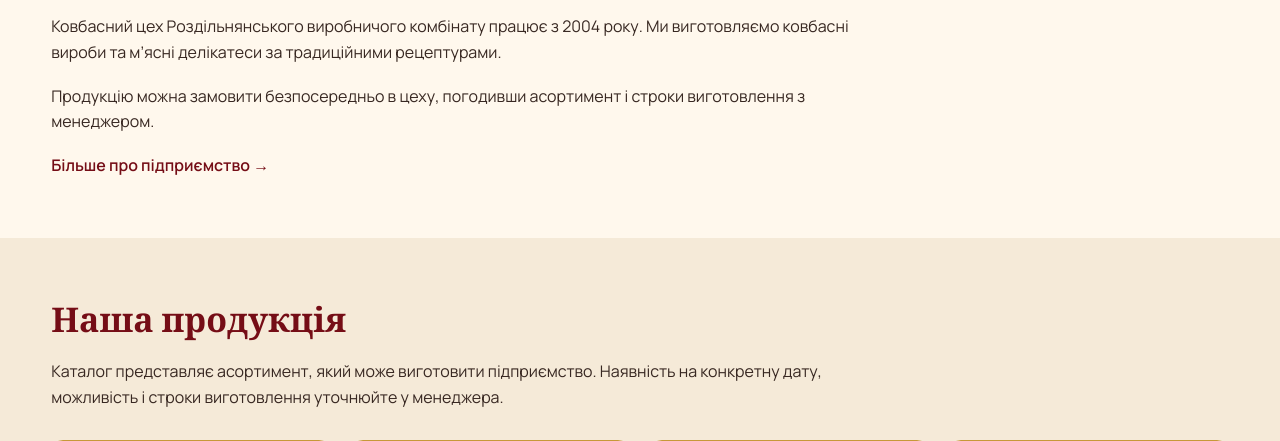
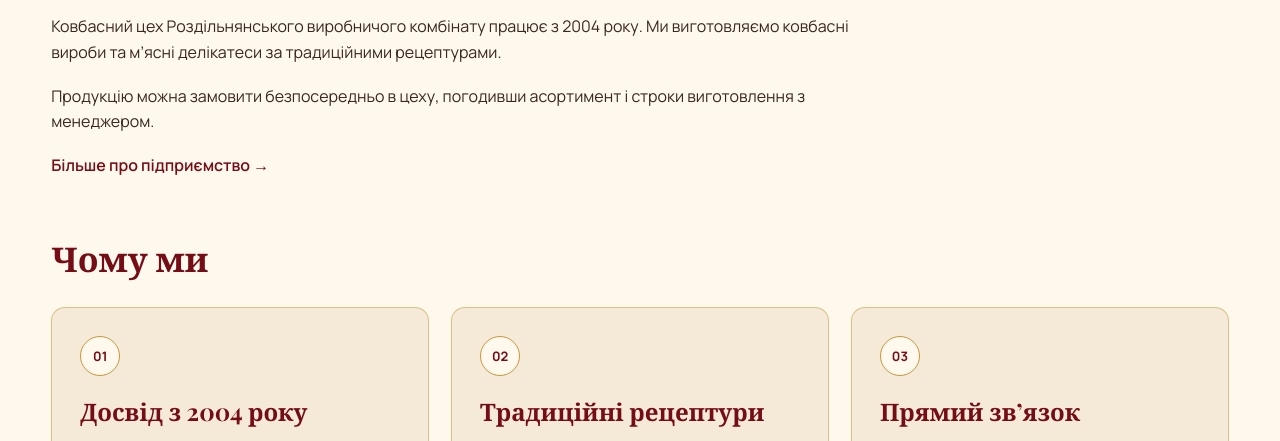
Before and after one commit to RadmilaVodopianova/RKC_final_project, a Django app: page / in a window 1280 px wide. Shown: the part 826-1267 px from the top of the page. Run offline with Django 5.2, Linux system fonts and the light colour scheme; data comes from the database, SQL or seed files in the repository; grey boxes are pictures that could not be loaded.

Commit message:
Add homepage benefits section

```diff
--- a/static/css/style.css
+++ b/static/css/style.css
@@ -1700,3 +1700,63 @@ p {
         flex-basis: 100%;
     }
 }
+
+/* Переваги підприємства на головній */
+
+.benefits-section {
+    padding-top: 0;
+}
+
+.benefits-grid {
+    display: grid;
+    grid-template-columns: repeat(3, minmax(0, 1fr));
+    gap: 22px;
+    margin-top: 28px;
+}
+
+.benefit-card {
+    min-width: 0;
+    padding: 28px;
+    background: var(--light);
+    border: 1px solid rgba(199, 152, 56, 0.5);
+    border-radius: 14px;
+}
+
+.benefit-number {
+    display: inline-flex;
+    align-items: center;
+    justify-content: center;
+    width: 40px;
+    height: 40px;
+    color: var(--burgundy);
+    background: var(--cream);
+    border: 1px solid var(--gold);
+    border-radius: 50%;
+    font-size: 13px;
+    font-weight: 700;
+}
+
+.benefit-card h3 {
+    margin: 20px 0 12px;
+    color: var(--burgundy);
+    font-size: 24px;
+    line-height: 1.3;
+    overflow-wrap: anywhere;
+}
+
+.benefit-card p {
+    margin: 0;
+    font-size: 15px;
+    line-height: 1.8;
+}
+
+@media (max-width: 800px) {
+    .benefits-grid {
+        grid-template-columns: 1fr;
+        gap: 16px;
+    }
+
+    .benefit-card {
+        padding: 24px;
+    }
+}
--- a/templates/base.html
+++ b/templates/base.html
@@ -20,7 +20,7 @@
 
     <link
         rel="stylesheet"
-        href="{% static 'css/style.css' %}?v=13"
+        href="{% static 'css/style.css' %}?v=15"
     >
 </head>
 
--- a/templates/home.html
+++ b/templates/home.html
@@ -59,6 +59,41 @@
         </p>
 
         <a class="text-link" href="{% url 'about' %}">Більше про підприємство →</a>
+    </div>
+</section>
+
+<section class="section benefits-section" aria-labelledby="benefits-title">
+    <div class="container">
+        <h2 id="benefits-title">Чому ми</h2>
+
+        <div class="benefits-grid">
+            <article class="benefit-card">
+                <span class="benefit-number" aria-hidden="true">01</span>
+                <h3>Досвід з 2004 року</h3>
+                <p>
+                    Працюємо в Роздільній та виготовляємо ковбасні вироби
+                    й м’ясні делікатеси з 2004 року.
+                </p>
+            </article>
+
+            <article class="benefit-card">
+                <span class="benefit-number" aria-hidden="true">02</span>
+                <h3>Традиційні рецептури</h3>
+                <p>
+                    Пропонуємо ковбасні вироби та м’ясні делікатеси
+                    за традиційними рецептурами.
+                </p>
+            </article>
+
+            <article class="benefit-card">
+                <span class="benefit-number" aria-hidden="true">03</span>
+                <h3>Прямий зв’язок</h3>
+                <p>
+                    Наявність продукції, строки виготовлення
+                    та умови отримання погоджуємо з менеджером.
+                </p>
+            </article>
+        </div>
     </div>
 </section>
 
```
